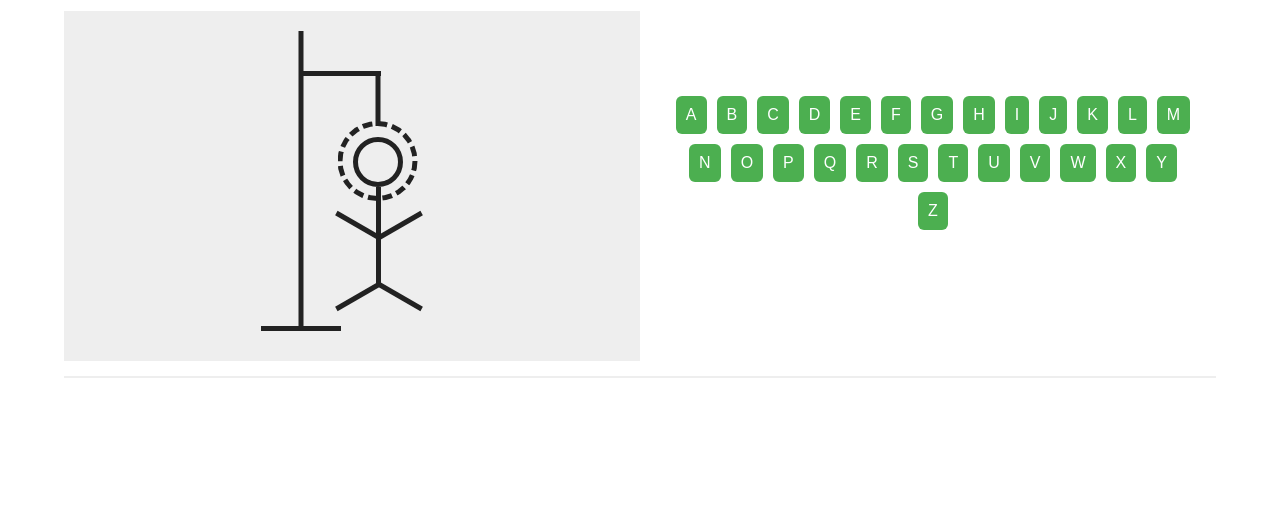
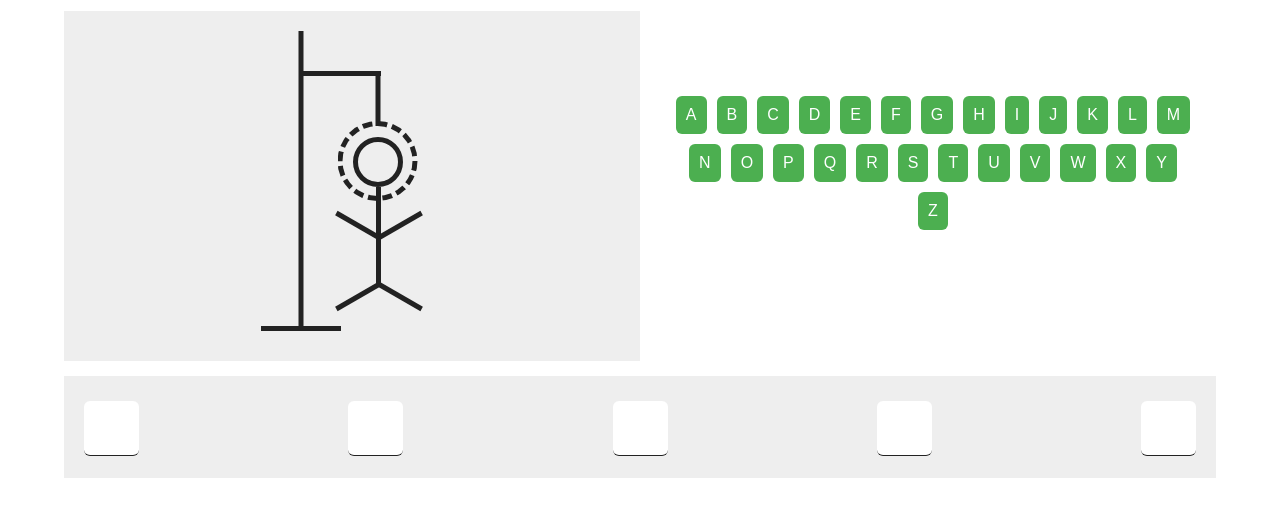
Before and after one commit to mohamedCleanCode/Hang-Man-Game, a plain HTML site: page index.html in a window 1280 px wide. Shown: the part 75-592 px from the top of the page. Drawn offline with Linux system fonts and the light colour scheme.

Commit message:
add logic of cliked letter and styles

```diff
--- a/main.css
+++ b/main.css
@@ -158,3 +158,32 @@ hr {
   border-radius: 6px;
   cursor: pointer;
 }
+.letters .letter.clicked {
+  opacity: 0.4;
+  pointer-events: none;
+}
+.letters-guess {
+  background-color: #eee;
+  height: 100px;
+  padding: 20px;
+  display: flex;
+  justify-content: space-between;
+  align-items: center;
+}
+.letters-guess span {
+  display: inline-block;
+  background-color: white;
+  width: 55px;
+  height: 55px;
+  border-radius: 6px;
+  border-bottom: 1px solid var(--main-color);
+  color: var(--main-color);
+  font-size: 22px;
+  line-height: 55px;
+  text-align: center;
+  transition: 0.4s;
+}
+.letters-guess span.has-space {
+  border: none;
+  background-color: none;
+}
--- a/main.js
+++ b/main.js
@@ -2,7 +2,8 @@
 const letters = "abcdefghijklmnopqrstuvwxyz";
 const arrayOfLetters = letters.split("");
 const lettesrDom = document.querySelector(".letters");
-let categoryDom = document.querySelector(".category span");
+const categoryDom = document.querySelector(".category span");
+const lettersGuess = document.querySelector(".letters-guess");
 
 // Add letters into DOM
 arrayOfLetters.forEach((letter) => {
@@ -35,7 +36,25 @@ let categoryRandom = categories[categoryRandomIndex];
 let valuesOfCatygoryIndex = Math.floor(
   Math.random() * words[categoryRandom].length
 );
-let valueRandomOfCategory = words[categoryRandom][valuesOfCatygoryIndex];
+let chosenWord = words[categoryRandom][valuesOfCatygoryIndex];
+let chosenWordArray = chosenWord.split("");
 
 // Add category to DOM
 categoryDom.innerHTML = `${categoryRandom}`;
+
+// Add the length of choose array to lettersGuess dom
+chosenWordArray.forEach((letter) => {
+  let span = document.createElement("span");
+  if (letter == " ") {
+    span.className = "has-space";
+    span.innerHTML = "-";
+  }
+  lettersGuess.appendChild(span);
+});
+
+// Clicking on letter
+document.addEventListener("click", (e) => {
+  if (e.target.className === "letter") {
+    e.target.classList.add("clicked");
+  }
+});
```
